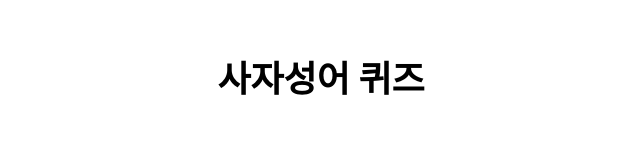
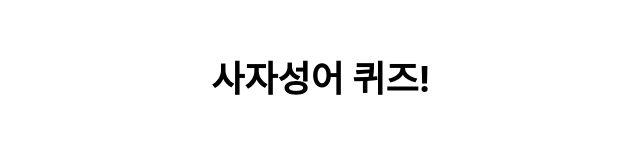
Before and after one commit to seojin2000/sixsenses_web, a React (Create React App) app: page /input in a window 1280 px wide. Shown: the part 128-288 px from the top of the page, without its empty margins (319-959 px from the left). Built offline with nearby package versions, Linux system fonts and the light colour scheme.

Commit message:
풀리퀘테스트

```diff
--- a/src/pages/MyInput.jsx
+++ b/src/pages/MyInput.jsx
@@ -52,7 +52,7 @@
         <div className="flex flex-col h-full p-4 w-full">
             <form onSubmit={onSubmitHandler} className="flex flex-col justify-center items-center w-full h-full">
                 <div>
-                    <h1 className="text-4xl font-bold">사자성어 퀴즈</h1>
+                    <h1 className="text-4xl font-bold">사자성어 퀴즈!</h1>
                 </div>
                 <div className="pt-20 pb-6 text-center">
                     <h1 className="text-xl font-bold">이름(별명)을 입력해주세요</h1>
```
